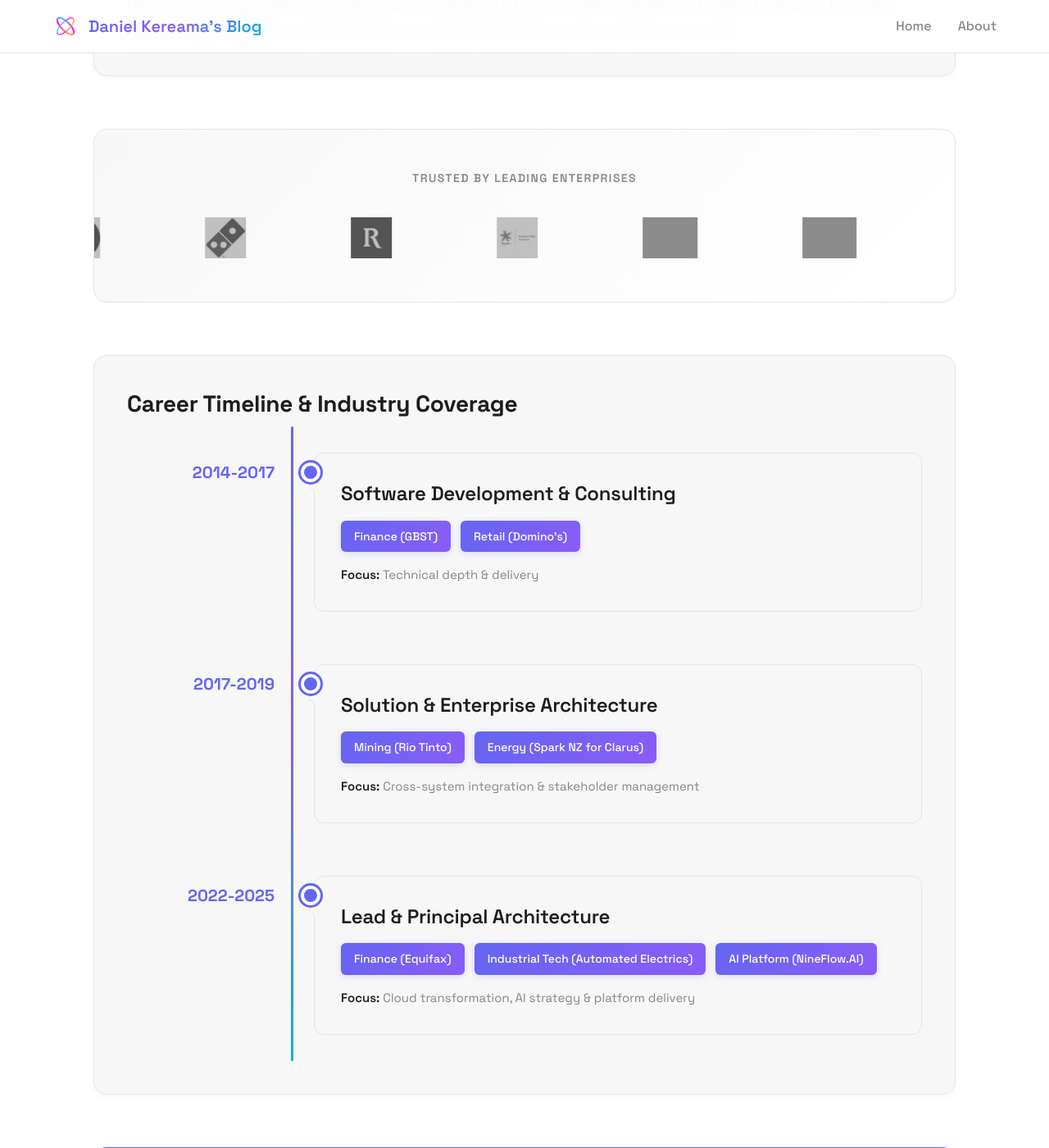
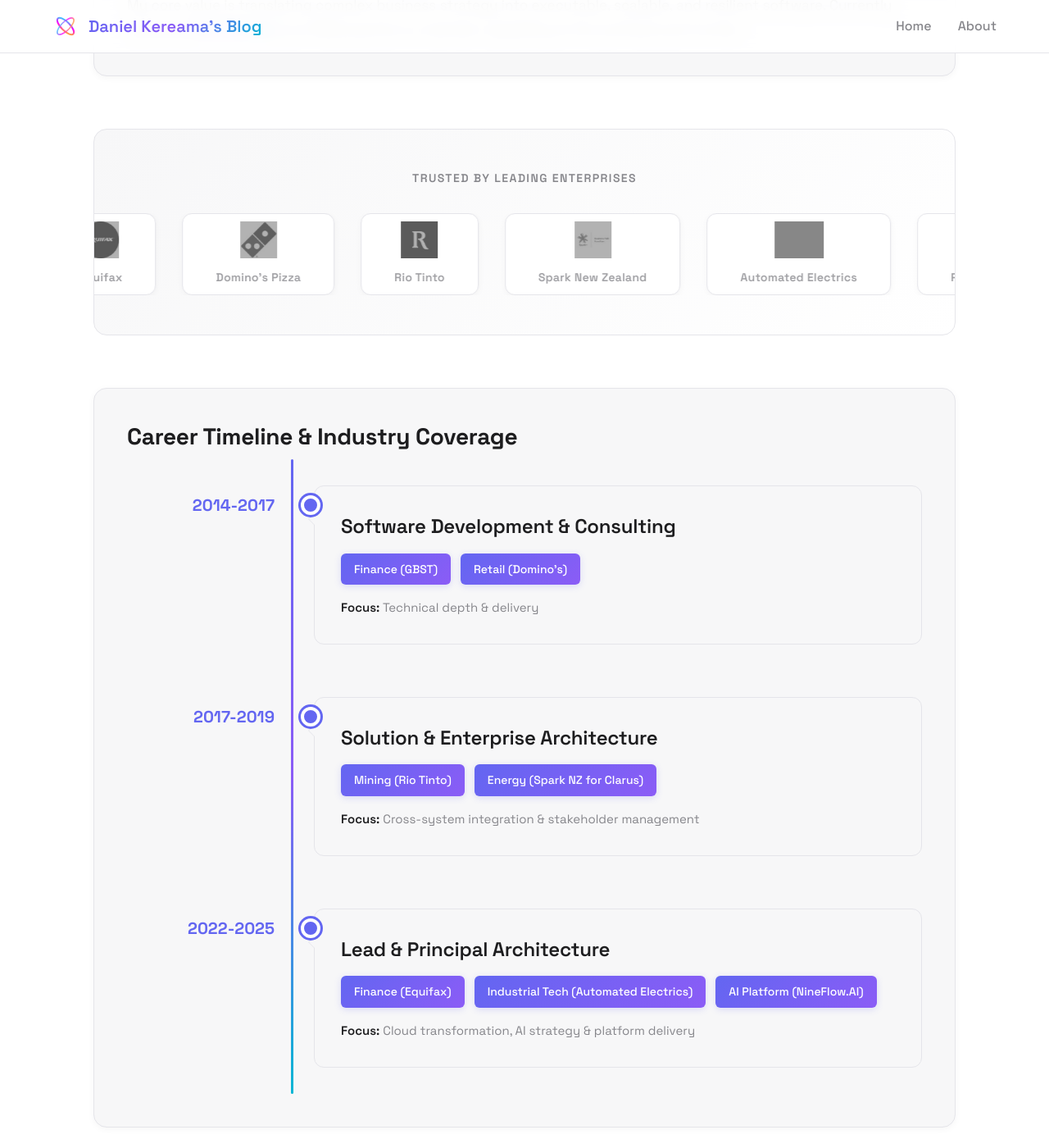
Before and after one commit to nineflowAmin/daniel-kereama.github.io, a Jekyll site: the page built from about.md, in a window 1280 px wide and 1400 px high, scrolled down 815 px. Shown: the whole window at 82% size. Built offline with Jekyll 4.4.1, drawn with Linux system fonts in a browser that asks for light colours.

Commit message:
Polish company logo ticker: display logo + name together
- Updated ticker to show both logo and company name simultaneously
- Enhanced design with card-based layout:
  - Individual cards for each company with borders and shadows
  - Hover effects with lift animation and color transitions
  - Professional spacing and typography
- Logo styling improvements:
  - Grayscale by default, color on hover
  - Smooth scaling and opacity transitions
  - Better sizing and spacing
- Company name styling:
  - Positioned below logo
  - Color transitions on hover
  - Responsive font sizing
- Added Pipefish logo (downloaded from Clearbit)
- Updated animation speed for better readability
- Improved responsive design for mobile devices
- All 9 companies now display with logos and names

```diff
--- a/about.md
+++ b/about.md
@@ -52,77 +52,77 @@ title: "About"
       <div class="logo-ticker">
         <div class="logo-ticker-track">
           <div class="logo-item">
-            <img src="{{ '/assets/images/logos/equifax.png' | absolute_url }}" alt="Equifax" class="company-logo" onerror="this.style.display='none'; this.nextElementSibling.style.display='block';">
-            <span class="logo-fallback">Equifax</span>
+            <img src="{{ '/assets/images/logos/equifax.png' | absolute_url }}" alt="Equifax" class="company-logo" onerror="this.style.display='none';">
+            <span class="company-name">Equifax</span>
           </div>
           <div class="logo-item">
-            <img src="{{ '/assets/images/logos/dominos.png' | absolute_url }}" alt="Domino's Pizza" class="company-logo" onerror="this.style.display='none'; this.nextElementSibling.style.display='block';">
-            <span class="logo-fallback">Domino's Pizza</span>
+            <img src="{{ '/assets/images/logos/dominos.png' | absolute_url }}" alt="Domino's Pizza" class="company-logo" onerror="this.style.display='none';">
+            <span class="company-name">Domino's Pizza</span>
           </div>
           <div class="logo-item">
-            <img src="{{ '/assets/images/logos/rio-tinto.png' | absolute_url }}" alt="Rio Tinto" class="company-logo" onerror="this.style.display='none'; this.nextElementSibling.style.display='block';">
-            <span class="logo-fallback">Rio Tinto</span>
+            <img src="{{ '/assets/images/logos/rio-tinto.png' | absolute_url }}" alt="Rio Tinto" class="company-logo" onerror="this.style.display='none';">
+            <span class="company-name">Rio Tinto</span>
           </div>
           <div class="logo-item">
-            <img src="{{ '/assets/images/logos/spark-nz.png' | absolute_url }}" alt="Spark New Zealand" class="company-logo" onerror="this.style.display='none'; this.nextElementSibling.style.display='block';">
-            <span class="logo-fallback">Spark New Zealand</span>
+            <img src="{{ '/assets/images/logos/spark-nz.png' | absolute_url }}" alt="Spark New Zealand" class="company-logo" onerror="this.style.display='none';">
+            <span class="company-name">Spark New Zealand</span>
           </div>
           <div class="logo-item">
-            <img src="{{ '/assets/images/logos/automated-electrics.png' | absolute_url }}" alt="Automated Electrics" class="company-logo" onerror="this.style.display='none'; this.nextElementSibling.style.display='block';">
-            <span class="logo-fallback">Automated Electrics</span>
+            <img src="{{ '/assets/images/logos/automated-electrics.png' | absolute_url }}" alt="Automated Electrics" class="company-logo" onerror="this.style.display='none';">
+            <span class="company-name">Automated Electrics</span>
           </div>
           <div class="logo-item">
-            <img src="{{ '/assets/images/logos/pipefish.png' | absolute_url }}" alt="Pipefish" class="company-logo" onerror="this.style.display='none'; this.nextElementSibling.style.display='block';">
-            <span class="logo-fallback">Pipefish</span>
+            <img src="{{ '/assets/images/logos/pipefish.png' | absolute_url }}" alt="Pipefish" class="company-logo" onerror="this.style.display='none';">
+            <span class="company-name">Pipefish</span>
           </div>
           <div class="logo-item">
-            <img src="{{ '/assets/images/logos/gbst.png' | absolute_url }}" alt="GBST" class="company-logo" onerror="this.style.display='none'; this.nextElementSibling.style.display='block';">
-            <span class="logo-fallback">GBST</span>
+            <img src="{{ '/assets/images/logos/gbst.png' | absolute_url }}" alt="GBST" class="company-logo" onerror="this.style.display='none';">
+            <span class="company-name">GBST</span>
           </div>
           <div class="logo-item">
-            <img src="{{ '/assets/images/logos/tatts-group.png' | absolute_url }}" alt="Tatts Group" class="company-logo" onerror="this.style.display='none'; this.nextElementSibling.style.display='block';">
-            <span class="logo-fallback">Tatts Group</span>
+            <img src="{{ '/assets/images/logos/tatts-group.png' | absolute_url }}" alt="Tatts Group" class="company-logo" onerror="this.style.display='none';">
+            <span class="company-name">Tatts Group</span>
           </div>
           <div class="logo-item">
-            <img src="{{ '/assets/images/logos/zespri.png' | absolute_url }}" alt="Zespri" class="company-logo" onerror="this.style.display='none'; this.nextElementSibling.style.display='block';">
-            <span class="logo-fallback">Zespri</span>
+            <img src="{{ '/assets/images/logos/zespri.png' | absolute_url }}" alt="Zespri" class="company-logo" onerror="this.style.display='none';">
+            <span class="company-name">Zespri</span>
           </div>
           <!-- Duplicate for seamless loop -->
           <div class="logo-item">
-            <img src="{{ '/assets/images/logos/equifax.png' | absolute_url }}" alt="Equifax" class="company-logo" onerror="this.style.display='none'; this.nextElementSibling.style.display='block';">
-            <span class="logo-fallback">Equifax</span>
+            <img src="{{ '/assets/images/logos/equifax.png' | absolute_url }}" alt="Equifax" class="company-logo" onerror="this.style.display='none';">
+            <span class="company-name">Equifax</span>
           </div>
           <div class="logo-item">
-            <img src="{{ '/assets/images/logos/dominos.png' | absolute_url }}" alt="Domino's Pizza" class="company-logo" onerror="this.style.display='none'; this.nextElementSibling.style.display='block';">
-            <span class="logo-fallback">Domino's Pizza</span>
+            <img src="{{ '/assets/images/logos/dominos.png' | absolute_url }}" alt="Domino's Pizza" class="company-logo" onerror="this.style.display='none';">
+            <span class="company-name">Domino's Pizza</span>
           </div>
           <div class="logo-item">
-            <img src="{{ '/assets/images/logos/rio-tinto.png' | absolute_url }}" alt="Rio Tinto" class="company-logo" onerror="this.style.display='none'; this.nextElementSibling.style.display='block';">
-            <span class="logo-fallback">Rio Tinto</span>
+            <img src="{{ '/assets/images/logos/rio-tinto.png' | absolute_url }}" alt="Rio Tinto" class="company-logo" onerror="this.style.display='none';">
+            <span class="company-name">Rio Tinto</span>
           </div>
           <div class="logo-item">
-            <img src="{{ '/assets/images/logos/spark-nz.png' | absolute_url }}" alt="Spark New Zealand" class="company-logo" onerror="this.style.display='none'; this.nextElementSibling.style.display='block';">
-            <span class="logo-fallback">Spark New Zealand</span>
+            <img src="{{ '/assets/images/logos/spark-nz.png' | absolute_url }}" alt="Spark New Zealand" class="company-logo" onerror="this.style.display='none';">
+            <span class="company-name">Spark New Zealand</span>
           </div>
           <div class="logo-item">
-            <img src="{{ '/assets/images/logos/automated-electrics.png' | absolute_url }}" alt="Automated Electrics" class="company-logo" onerror="this.style.display='none'; this.nextElementSibling.style.display='block';">
-            <span class="logo-fallback">Automated Electrics</span>
+            <img src="{{ '/assets/images/logos/automated-electrics.png' | absolute_url }}" alt="Automated Electrics" class="company-logo" onerror="this.style.display='none';">
+            <span class="company-name">Automated Electrics</span>
           </div>
           <div class="logo-item">
-            <img src="{{ '/assets/images/logos/pipefish.png' | absolute_url }}" alt="Pipefish" class="company-logo" onerror="this.style.display='none'; this.nextElementSibling.style.display='block';">
-            <span class="logo-fallback">Pipefish</span>
+            <img src="{{ '/assets/images/logos/pipefish.png' | absolute_url }}" alt="Pipefish" class="company-logo" onerror="this.style.display='none';">
+            <span class="company-name">Pipefish</span>
           </div>
           <div class="logo-item">
-            <img src="{{ '/assets/images/logos/gbst.png' | absolute_url }}" alt="GBST" class="company-logo" onerror="this.style.display='none'; this.nextElementSibling.style.display='block';">
-            <span class="logo-fallback">GBST</span>
+            <img src="{{ '/assets/images/logos/gbst.png' | absolute_url }}" alt="GBST" class="company-logo" onerror="this.style.display='none';">
+            <span class="company-name">GBST</span>
           </div>
           <div class="logo-item">
-            <img src="{{ '/assets/images/logos/tatts-group.png' | absolute_url }}" alt="Tatts Group" class="company-logo" onerror="this.style.display='none'; this.nextElementSibling.style.display='block';">
-            <span class="logo-fallback">Tatts Group</span>
+            <img src="{{ '/assets/images/logos/tatts-group.png' | absolute_url }}" alt="Tatts Group" class="company-logo" onerror="this.style.display='none';">
+            <span class="company-name">Tatts Group</span>
           </div>
           <div class="logo-item">
-            <img src="{{ '/assets/images/logos/zespri.png' | absolute_url }}" alt="Zespri" class="company-logo" onerror="this.style.display='none'; this.nextElementSibling.style.display='block';">
-            <span class="logo-fallback">Zespri</span>
+            <img src="{{ '/assets/images/logos/zespri.png' | absolute_url }}" alt="Zespri" class="company-logo" onerror="this.style.display='none';">
+            <span class="company-name">Zespri</span>
           </div>
         </div>
       </div>
@@ -1076,45 +1076,69 @@ title: "About"
 .logo-item {
   flex-shrink: 0;
   display: flex;
+  flex-direction: column;
   align-items: center;
   justify-content: center;
-  height: 60px;
-  padding: 0 2rem;
-  transition: all 0.3s ease;
+  gap: 0.75rem;
+  height: 100px;
+  padding: 1rem 2.5rem;
+  transition: all 0.3s cubic-bezier(0.4, 0, 0.2, 1);
   position: relative;
+  background: var(--background);
+  border-radius: 12px;
+  border: 1px solid var(--border);
+  box-shadow: 0 2px 8px rgba(0, 0, 0, 0.04);
+}
+
+.logo-item:hover {
+  transform: translateY(-4px);
+  box-shadow: 0 8px 24px rgba(99, 102, 241, 0.15);
+  border-color: var(--nineflow-primary);
+  background: var(--background-secondary);
 }
 
 .company-logo {
-  max-height: 50px;
-  max-width: 150px;
+  max-height: 45px;
+  max-width: 140px;
   width: auto;
   height: auto;
   object-fit: contain;
-  filter: grayscale(100%) brightness(0.7);
-  opacity: 0.8;
-  transition: all 0.3s ease;
+  filter: grayscale(100%) brightness(0.6);
+  opacity: 0.75;
+  transition: all 0.3s cubic-bezier(0.4, 0, 0.2, 1);
 }
 
 .logo-item:hover .company-logo {
   filter: grayscale(0%) brightness(1);
   opacity: 1;
-  transform: scale(1.1);
+  transform: scale(1.05);
 }
 
-.logo-fallback {
-  display: none;
-  font-size: 1.25rem;
+.company-name {
+  display: block;
+  font-size: 0.875rem;
   font-weight: 600;
   color: var(--foreground-secondary);
-  opacity: 0.7;
+  opacity: 0.8;
   white-space: nowrap;
   font-family: var(--font-display);
   letter-spacing: 0.02em;
+  text-align: center;
+  transition: all 0.3s cubic-bezier(0.4, 0, 0.2, 1);
 }
 
-.logo-item:hover .logo-fallback {
+.logo-item:hover .company-name {
   opacity: 1;
   color: var(--nineflow-primary);
+  transform: translateY(-2px);
+}
+
+/* Fallback for missing logos */
+.logo-item:has(.company-logo[style*="display: none"]) .company-name {
+  font-size: 1rem;
+  font-weight: 700;
+  color: var(--foreground);
+  opacity: 1;
 }
 
 @keyframes logo-scroll {
```
Also changed, not shown: other parts of about.md (+2 -2 lines), assets/images/logos/pipefish.png (added).
